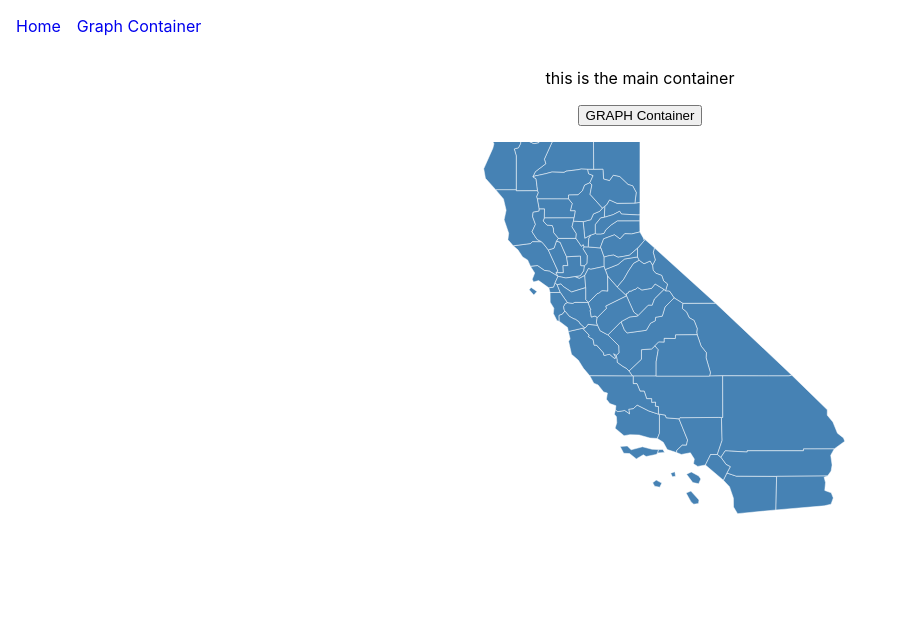
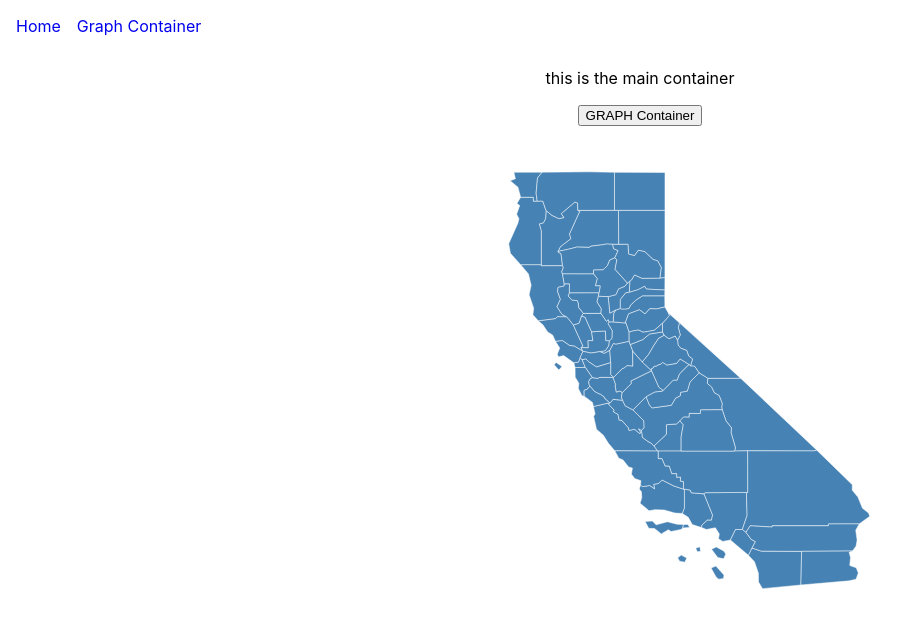
Before and after one commit to BryantCabrera/relocater, a React (Create React App) app: page /home in a window 1280 px wide. Both pictures are taken after typing "Sample", "Sample" into the empty fields and a click on the button "Log In". Shown: the top 628 px of the page, without its empty margins (0-916 px from the left). Built offline with nearby package versions, Linux system fonts and the light colour scheme.

Commit message:
Fixes TopoMap proportions

```diff
--- a/src/TopoMap/TopoMap.js
+++ b/src/TopoMap/TopoMap.js
@@ -24,7 +24,7 @@ class TopoMap extends Component {
         return geoMercator()
             .scale(1000*2)
             .center([-120, 36])
-            .translate([600/2, 450/2])
+            .translate([650/2, 600/2])
     }
     componentDidMount = () => {
         fetch('/caCountiesTopoSimple.json')
@@ -43,7 +43,7 @@ class TopoMap extends Component {
     render = () => {
         return (
             <div className='map'>
-                <svg width={600} height={450} viewBox='0 0 600 450'>
+                <svg width={650} height={600} viewBox='0 0 650 600'>
                     <g className='counties'>
                         {
                         this.state.mapData.map((d, i) => (
```
